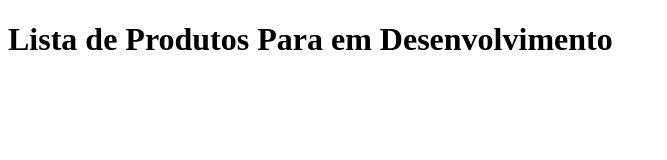
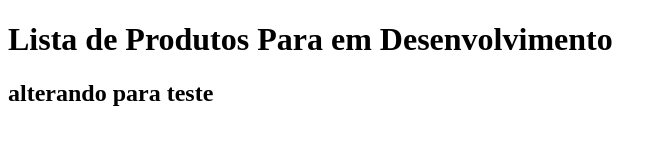
Before and after one commit to GuiBarreto/gama-no-github, a plain HTML site: page listaprodutos.html in a window 1280 px wide. Shown: the whole page, without its empty margins (0-667 px from the left). Drawn offline with Linux system fonts and the light colour scheme.

Commit message:
atualizando lista de produtos

```diff
--- a/listaprodutos.html
+++ b/listaprodutos.html
@@ -8,5 +8,6 @@
 </head>
 <body>
     <h1>Lista de Produtos Para em Desenvolvimento</h1>
+    <h2>alterando para teste</h2>
 </body>
 </html>
```
